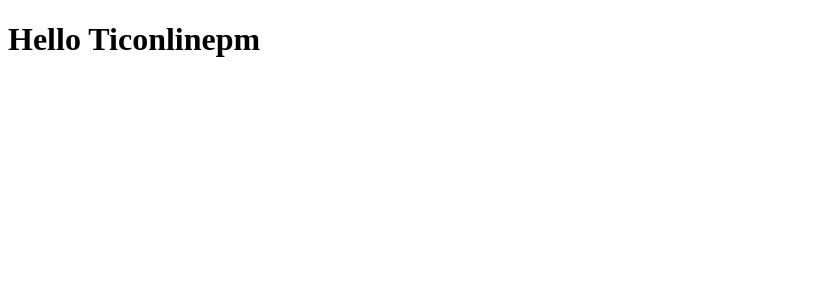
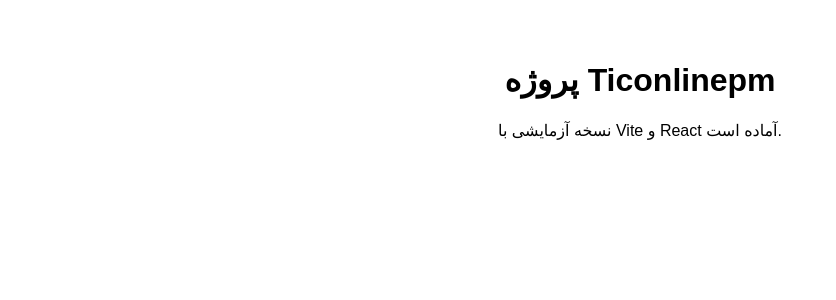
Before and after one commit to ticonlinepm/ticonlinepm, a React (Vite) app: page / in a window 1280 px wide. Shown: the top 300 px of the page, without its empty margins (0-836 px from the left). Built offline with nearby package versions, Linux system fonts and the light colour scheme; the HTML template or start-up script is replaced by a standard one.

Commit message:
Update App.jsx

```diff
--- a/src/App.jsx
+++ b/src/App.jsx
@@ -1,9 +1,8 @@
-import React from 'react';
-
 function App() {
   return (
-    <div>
-      <h1>Hello Ticonlinepm</h1>
+    <div style={{ fontFamily: 'sans-serif', textAlign: 'center', padding: '2rem' }}>
+      <h1>پروژه Ticonlinepm</h1>
+      <p>نسخه آزمایشی با Vite و React آماده است.</p>
     </div>
   );
 }
```
